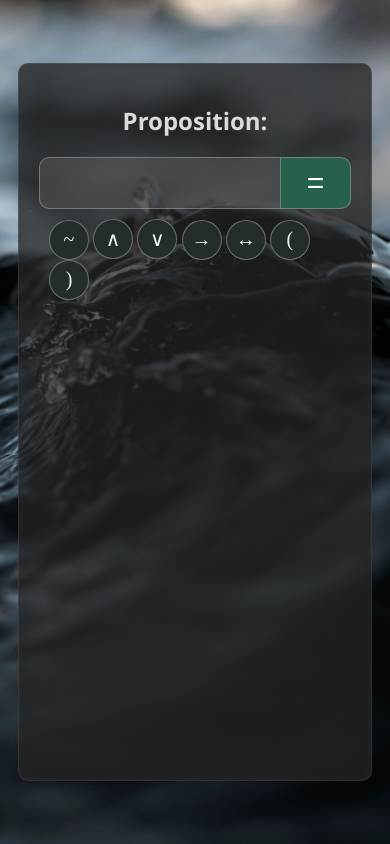
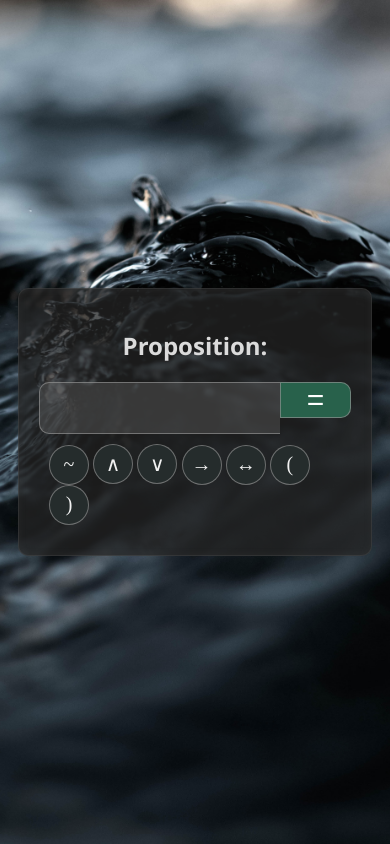
Before and after one commit to eti-iniER/truth_tables, a plain HTML site: page index.html in a window 390 px wide. Drawn offline with Linux system fonts and the light colour scheme.

Commit message:
some responsive changes

```diff
--- a/truthtable.css
+++ b/truthtable.css
@@ -18,7 +18,8 @@ body {
 
 .content-container {
     width: 80vw;
-    height: 80vh;
+    min-height: 50vw;
+    height: fit-content;
     margin: 0px;
     display: flex;
     flex-direction: column;
```
